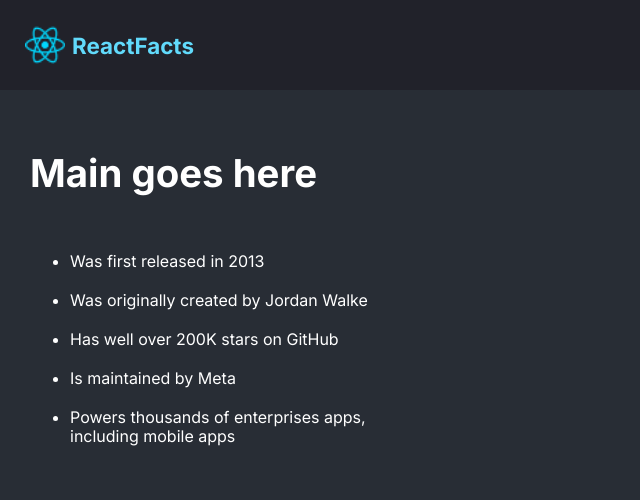
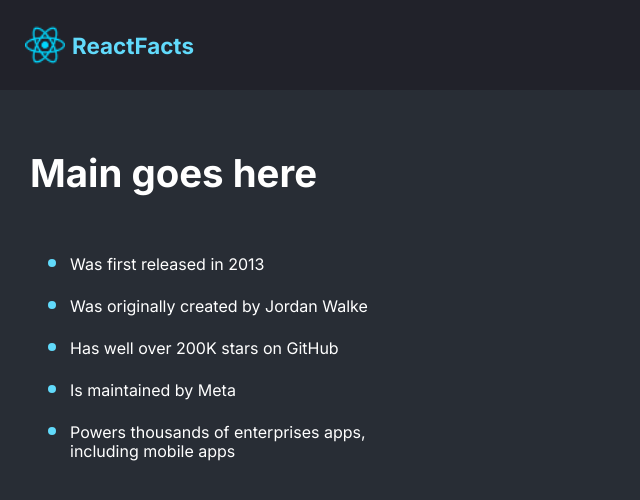
Before and after one commit to Anri20/First-React, a React (Vite) app in the folder first-react/: page / in a window 1280 px wide. Shown: the top 500 px of the page, without its empty margins (0-640 px from the left). Built offline with nearby package versions, Linux system fonts and the light colour scheme.

Commit message:
Coloring the bullets

```diff
--- a/first-react/src/index.css
+++ b/first-react/src/index.css
@@ -51,3 +51,8 @@ main > h1 {
     padding-block: 10px;
     line-height: 19px;
 }
+
+.facts-list > li::marker {
+    color: #61DAFB;
+    font-size: 1.5rem;
+}
```
